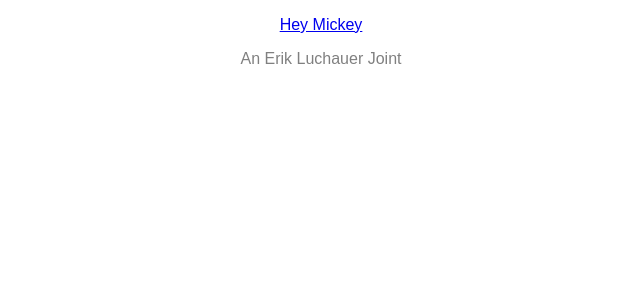
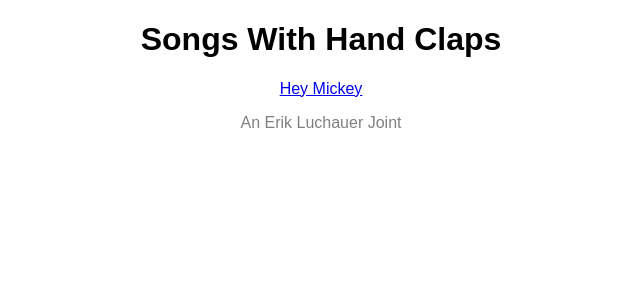
Before and after one commit to luchauer/songswithhandclaps, a Jekyll site: the page built from index.html, in a window 1280 px wide. Shown: the top 300 px of the page, without its empty margins (319-959 px from the left). Built offline with Jekyll 4.4.1, drawn with Linux system fonts in a browser that asks for light colours.

Commit message:
Update index.html

```diff
--- a/index.html
+++ b/index.html
@@ -3,6 +3,7 @@ layout: default
 title: Songs With Hand Claps
 ---
 
+<h1>Songs With Hand Claps</h1>
 {% for post in site.posts %}
 	<div class="swhc-index-post-wrap">
 		<p class="swhc-index-post-link-wrap"><a class="swhc-index-post-link" href="{{ post.url }}">{{ post.title }}</a></p>
```
